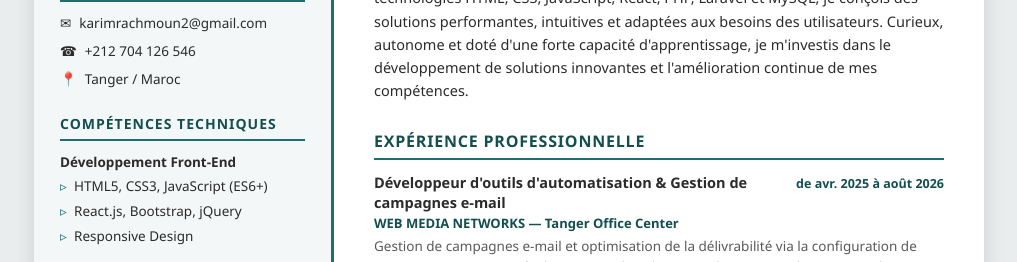
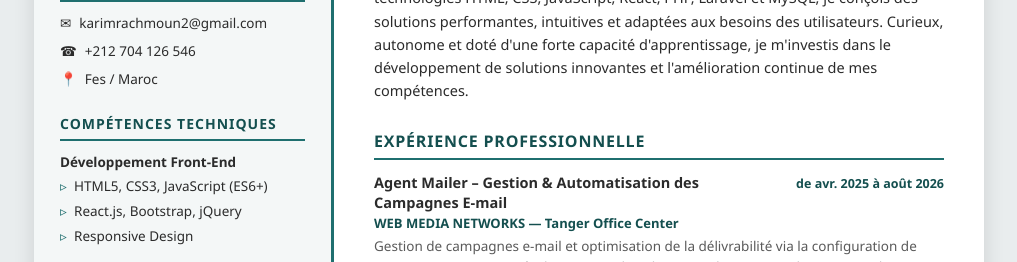
Before and after one commit to KarimRachmoun/cv, a plain HTML site: page index.html in a window 1280 px wide. Shown: the part 262-524 px from the top of the page, without its empty margins (131-1148 px from the left). Drawn offline with Linux system fonts and the light colour scheme.

Commit message:
Change contact location and experience title
Updated contact location and experience title for clarity.

```diff
--- a/index.html
+++ b/index.html
@@ -267,7 +267,7 @@
         <div class="contact-item"><span class="icon">✉</span><span
             contenteditable="true">karimrachmoun2@gmail.com</span></div>
         <div class="contact-item"><span class="icon">☎</span><span contenteditable="true">+212 704 126 546</span></div>
-        <div class="contact-item"><span class="icon">📍</span><span contenteditable="true">Tanger / Maroc</span></div>
+        <div class="contact-item"><span class="icon">📍</span><span contenteditable="true">Fes / Maroc</span></div>
       </div>
 
       <div class="side-section">
@@ -357,7 +357,7 @@
 
         <div class="exp-item">
           <div class="item-header">
-            <div class="exp-title" contenteditable="true">Développeur d'outils d'automatisation & Gestion de campagnes e-mail</div>
+            <div class="exp-title" contenteditable="true">Agent Mailer – Gestion & Automatisation des Campagnes E-mail</div>
             <div class="item-date" contenteditable="true">de avr. 2025 à août 2026</div>
           </div>
           <div class="exp-place" contenteditable="true">WEB MEDIA NETWORKS — Tanger Office Center</div>
```
